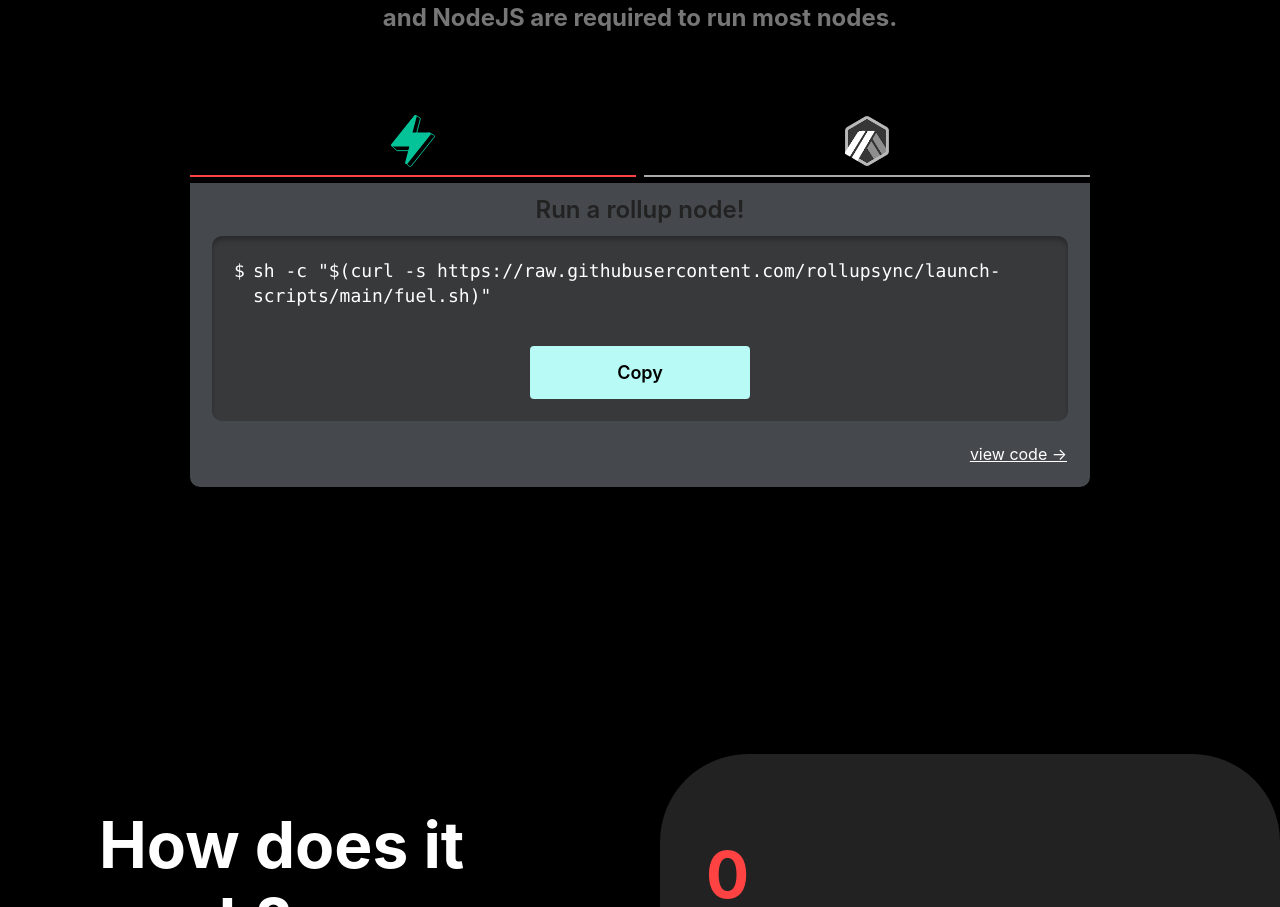
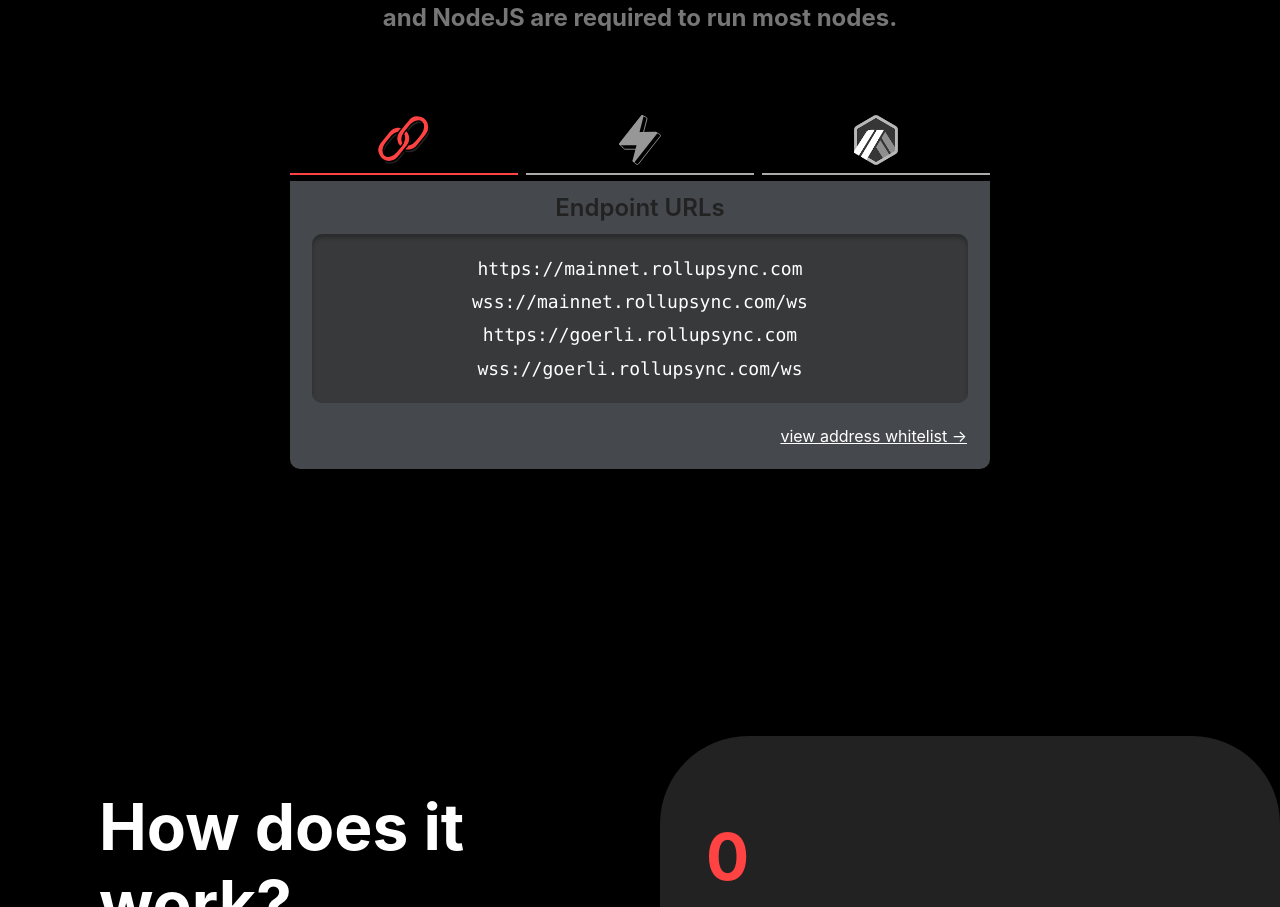
Before and after one commit to rollupsync/website, a Vue app: page / in a window 1280 px wide. Shown: the part 1150-2057 px from the top of the page. Built offline with nearby package versions, Linux system fonts and the light colour scheme; no server answers; a web font is replaced by a local one.

Commit message:
feat: add endpoint links

```diff
--- a/src/Home.vue
+++ b/src/Home.vue
@@ -100,6 +100,7 @@ import RollupAnimation from '../static/rollup_1.json'
 import FuelLogo from '../static/fuel-logo.svg'
 import ArbitrumLogo from '../static/arbitrum-logo.png'
 import Logo from '../static/logo.svg'
+import LinkIcon from '../static/link-icon.svg'
 
 @Component({
   name: 'Home',
@@ -133,12 +134,18 @@ export default class Home extends Vue {
 
   codeTabs = [
     {
+      image: LinkIcon,
+      link: 'https://github.com/rollupsync/server/blob/main/src/config.js#L18',
+    },
+    {
       image: FuelLogo,
+      title: 'Run a Fuel node!',
       command: 'sh -c "$(curl -s https://raw.githubusercontent.com/rollupsync/launch-scripts/main/fuel.sh)"',
       link: 'https://github.com/rollupsync/launch-scripts/blob/main/fuel.sh',
     },
     {
       image: ArbitrumLogo,
+      title: 'Run an Arbitrum node!',
       command: 'sh -c "$(curl -s https://raw.githubusercontent.com/rollupsync/launch-scripts/main/arbitrum.sh)"',
       link: 'https://github.com/rollupsync/launch-scripts/blob/main/arbitrum.sh',
     }
--- a/src/components/SnippetTabs.vue
+++ b/src/components/SnippetTabs.vue
@@ -15,15 +15,15 @@
       >
         <img
           :src="tab.image"
-          width="44px"
-          height="auto"
+          width="auto"
+          height="50px"
           :class="activeIndex === index ? 'tab-image-active' : 'tab-image-inactive'"
         />
       </div>
     </div>
-    <div class="snippet-container">
+    <div v-if="activeIndex !== 0" class="snippet-container">
       <div class="snippet-title">
-        Run a rollup node!
+        {{ tabs[activeIndex].title }}
       </div>
       <div class="code-container">
         <div style="display: flex">
@@ -38,6 +38,31 @@
       </div>
       <div v-on:click="() => viewCode(tabs[activeIndex].link)" class="view-code-button">
         view code →
+      </div>
+    </div>
+    <div v-if="activeIndex === 0" class="snippet-container">
+      <div class="snippet-title">
+        Endpoint URLs
+      </div>
+      <div class="code-container" style="align-items: center">
+        <div style="display: flex">
+          <div>https://mainnet.rollupsync.com</div>
+        </div>
+        <div style="height: 8px" spacer />
+        <div style="display: flex">
+          <div>wss://mainnet.rollupsync.com/ws</div>
+        </div>
+        <div style="height: 8px" spacer />
+        <div style="display: flex">
+          <div>https://goerli.rollupsync.com</div>
+        </div>
+        <div style="height: 8px" spacer />
+        <div style="display: flex">
+          <div>wss://goerli.rollupsync.com/ws</div>
+        </div>
+      </div>
+      <div v-on:click="() => viewCode(tabs[activeIndex].link)" class="view-code-button">
+        view address whitelist →
       </div>
     </div>
   </div>
```
Also changed, not shown: static/link-icon.svg (added).
